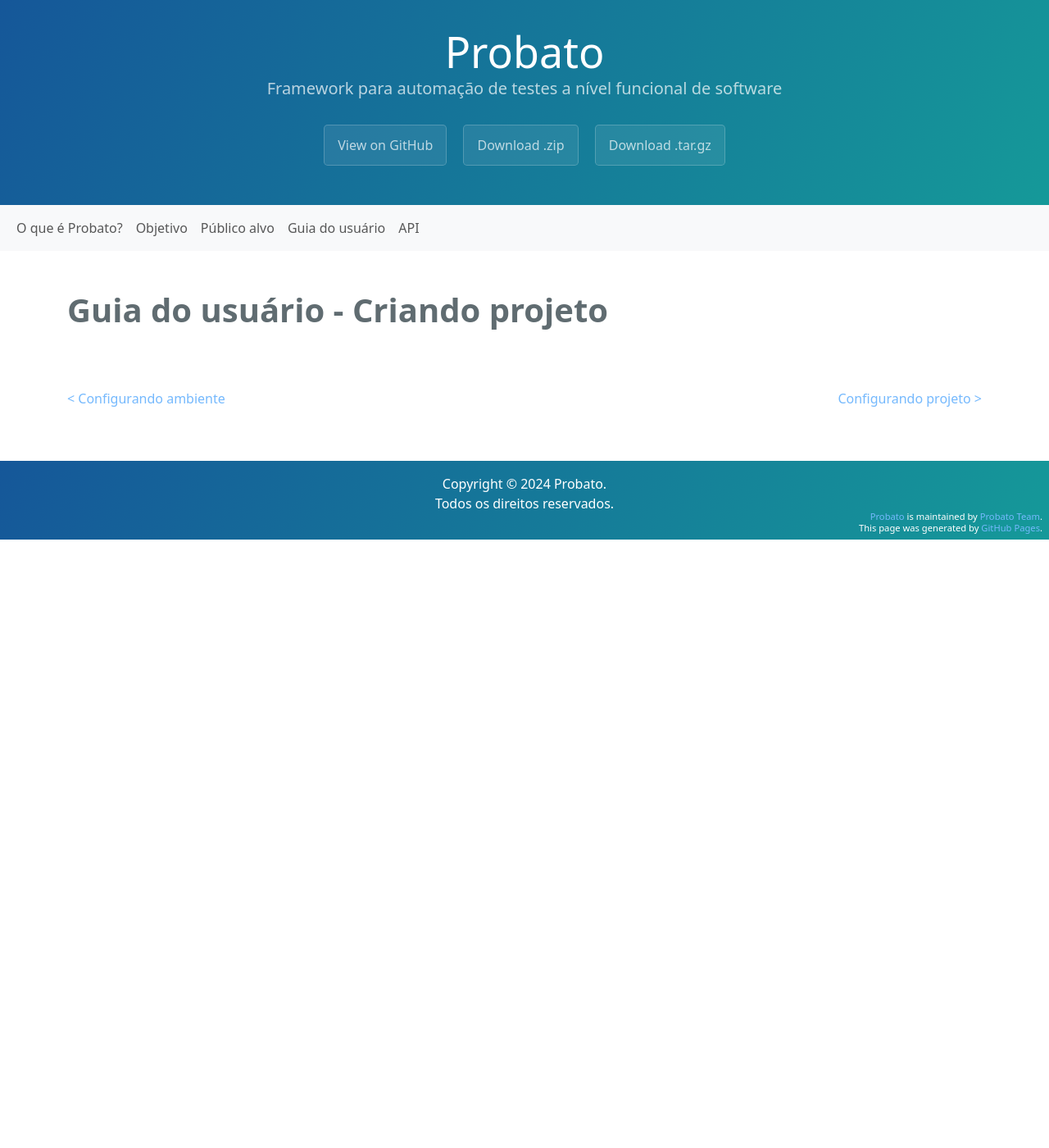
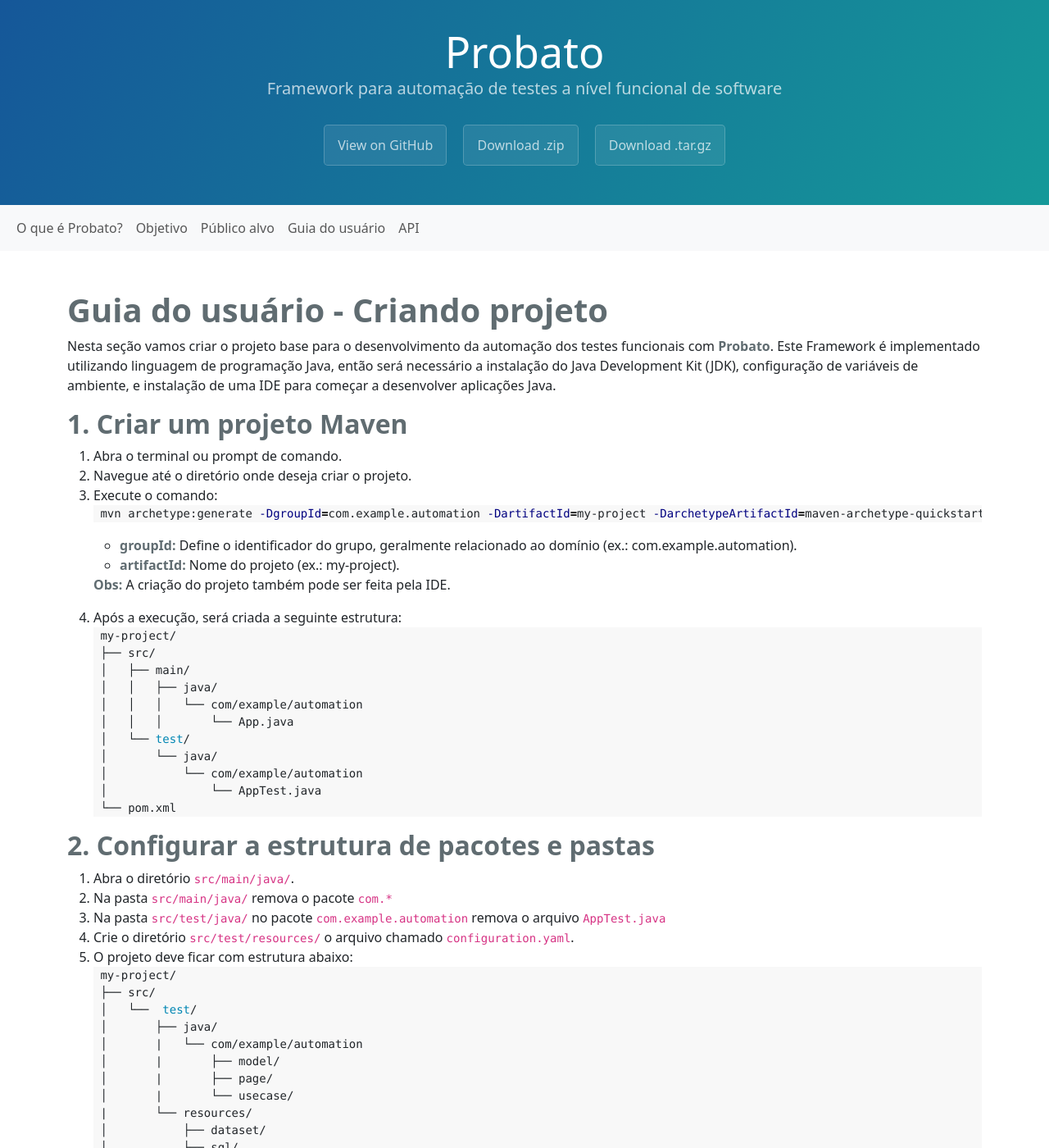
Before and after one commit to probato-team/probato, a Jekyll site: the page built from docs/documentation/create-project.md, in a window 1280 px wide and 1400 px high. Shown: the whole window at 82% size. Built offline with Jekyll 4.4.1, drawn with Linux system fonts in a browser that asks for light colours; some of the changed text lies outside the part shown.

Commit message:
docs: Documentation create project

`````diff
--- a/docs/documentation/create-project.md
+++ b/docs/documentation/create-project.md
@@ -9,3 +9,97 @@
         name: Configurando projeto
         link: /documentation/configure-project
 ---
+
+Nesta seção vamos criar o projeto base para o desenvolvimento da automação dos testes funcionais com **Probato**. Este Framework é implementado utilizando linguagem de programação Java, então será necessário a instalação do Java Development Kit (JDK), configuração de variáveis de ambiente, e instalação de uma IDE para começar a desenvolver aplicações Java.
+
+## **1. Criar um projeto Maven**
+
+1. Abra o terminal ou prompt de comando.
+2. Navegue até o diretório onde deseja criar o projeto.
+3. Execute o comando:
+    ```bash
+    mvn archetype:generate -DgroupId=com.example.automation -DartifactId=my-project -DarchetypeArtifactId=maven-archetype-quickstart -DinteractiveMode=false
+    ```
+    * **groupId:** Define o identificador do grupo, geralmente relacionado ao domínio (ex.: com.example.automation).
+    * **artifactId:** Nome do projeto (ex.: my-project).
+
+    **Obs:** A criação do projeto também pode ser feita pela IDE.
+4. Após a execução, será criada a seguinte estrutura:
+    ```bash
+    my-project/
+    ├── src/
+    │   ├── main/
+    │   │   ├── java/
+    │   │   │   └── com/example/automation
+    │   │   │       └── App.java
+    │   └── test/
+    │       └── java/
+    │           └── com/example/automation
+    │               └── AppTest.java
+    └── pom.xml
+    ```
+
+## **2. Configurar a estrutura de pacotes e pastas**
+
+1. Abra o diretório `src/main/java/`.
+2. Na pasta `src/main/java/` remova o pacote `com.*`
+3. Na pasta `src/test/java/` no pacote `com.example.automation` remova o arquivo `AppTest.java`
+4. Crie o diretório `src/test/resources/` o arquivo chamado `configuration.yaml`.
+5. O projeto deve ficar com estrutura abaixo:
+    ```bash
+    my-project/
+    ├── src/
+    │   └──  test/
+    │       ├── java/
+    │       |   └── com/example/automation
+    │       |       ├── model/
+    │       |       ├── page/
+    │       |       └── usecase/
+    |       └── resources/
+    │           ├── dataset/
+    │           ├── sql/
+    |           └── configuration.yaml
+    └── pom.xml
+    ```
+    * **src/test/java/com/example/automation/*:** Pacote que será implementada a automação.
+    * **src/test/java/com/resources/automation/*:** Pasta que será armazenada arquivos de configurações, massa de dados e sql.
+
+## **Passo 4: Adicionar dependências ao Maven**
+
+1. Abra o arquivo `pom.xml` localizado no diretório raiz do projeto e adicione as dependências necessárias.
+    ```xml
+    <project
+        xmlns="http://maven.apache.org/POM/4.0.0"
+        xmlns:xsi="http://www.w3.org/2001/XMLSchema-instance"
+        xsi:schemaLocation="http://maven.apache.org/POM/4.0.0 http://maven.apache.org/xsd/maven-4.0.0.xsd">
+
+        <modelVersion>4.0.0</modelVersion>
+
+        <groupId>com.exemplo.automation</groupId>
+        <artifactId>my-project</artifactId>
+        <version>1.0.0</version> <!-- Versão atual do projeto alvo dos testes -->
+
+        <properties>
+            <probato.version>0.1.0</testano.version>
+        </properties>
+
+        <dependencies>
+            <!-- Dependências do Probato -->
+            <dependency>
+                <groupId>com.probato</groupId>
+                <artifactId>probato-api</artifactId>
+                <version>${probato.version}</version>
+                <scope>test</scope>
+            </dependency>
+            <!-- Dependência do JUnit 5 -->
+            <dependency>
+                <groupId>org.junit.jupiter</groupId>
+                <artifactId>junit-jupiter</artifactId>
+                <version>5.9.3</version>
+                <scope>test</scope>
+            </dependency>
+        </dependencies>
+
+    </project>
+    ````
+    **Obs:** Serão adicionada as demais dependências do **Probato** no decorrer do tutorial
`````
